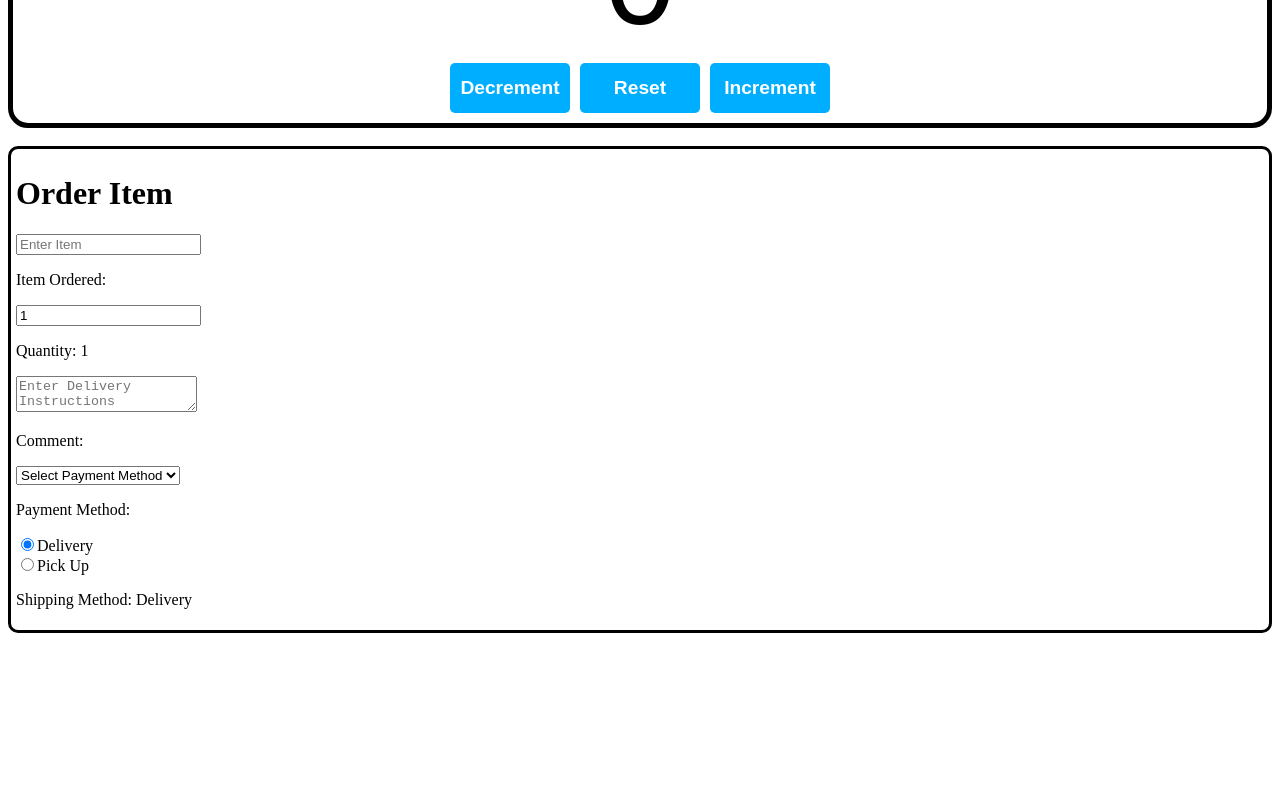
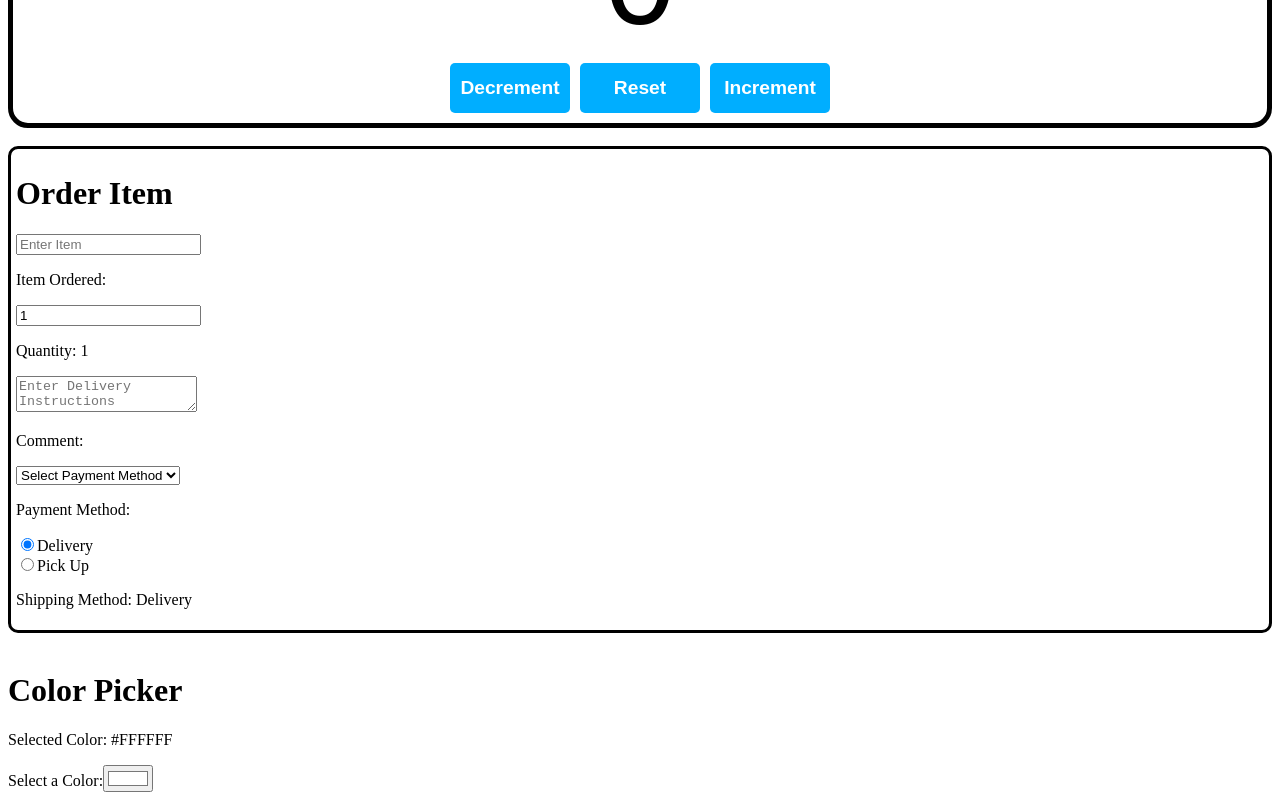
Before and after one commit to AnsonJia/React-Practice, a React (Vite) app: page / in a window 1280 px wide. Shown: the part 1055-1855 px from the top of the page. Before the commit the page ends 1696 px from the top, so only its background shows below. Built offline with nearby package versions, Linux system fonts and the light colour scheme.

Commit message:
added color picker component

```diff
--- a/src/App.tsx
+++ b/src/App.tsx
@@ -2,6 +2,7 @@ import Card from './Card.tsx'
 import List, { ListProps } from './List.tsx'
 import Counter from './counter.tsx'
 import OrderInfo from './OrderInfo.tsx';
+import ColorPicker from './ColorPicker.tsx';
 
 function App() {
   let listItems = ["item 1", "item 2", "item 3", "item 4 ", "item 5"];
@@ -18,6 +19,8 @@ function App() {
     <Counter/>
     <br/>
     <OrderInfo/>
+    <br/>
+    <ColorPicker/>
     </>
 
   );
--- /dev/null
+++ b/src/ColorPicker.tsx
@@ -0,0 +1,22 @@
+import { useState } from 'react';
+
+function ColorPicker() {
+  const [color, setColor] = useState("#FFFFFF");
+
+  function ColorChange(event:any) {
+    setColor(event.target.value);
+  }
+
+  return (
+    <div className="colorContainer">
+      <h1 className='colorH'>Color Picker</h1>
+      <div className="colorDisplay" style={{ backgroundColor: color }}>
+        <p>Selected Color: {color}</p>
+      </div>
+      <label>Select a Color:</label>
+      <input type="color" value={color} onChange={ColorChange} />
+    </div>
+  );
+}
+
+export default ColorPicker;
```
